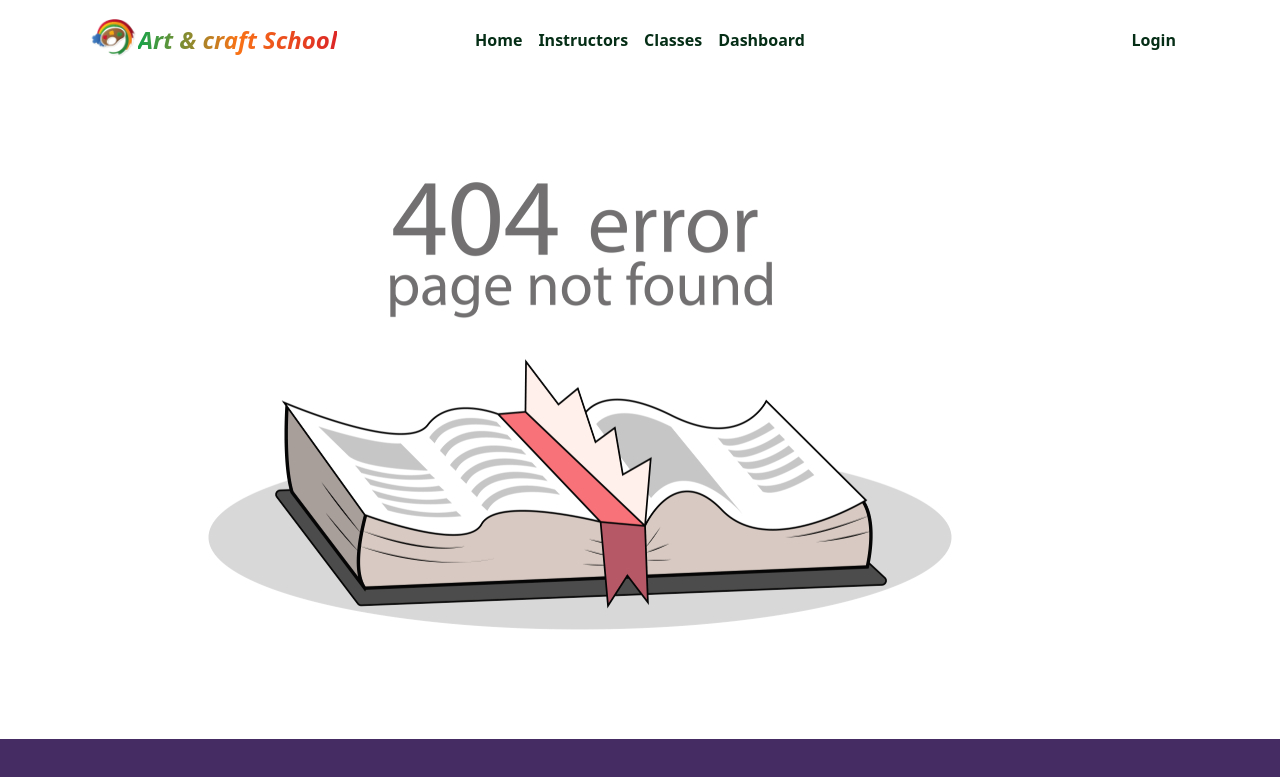
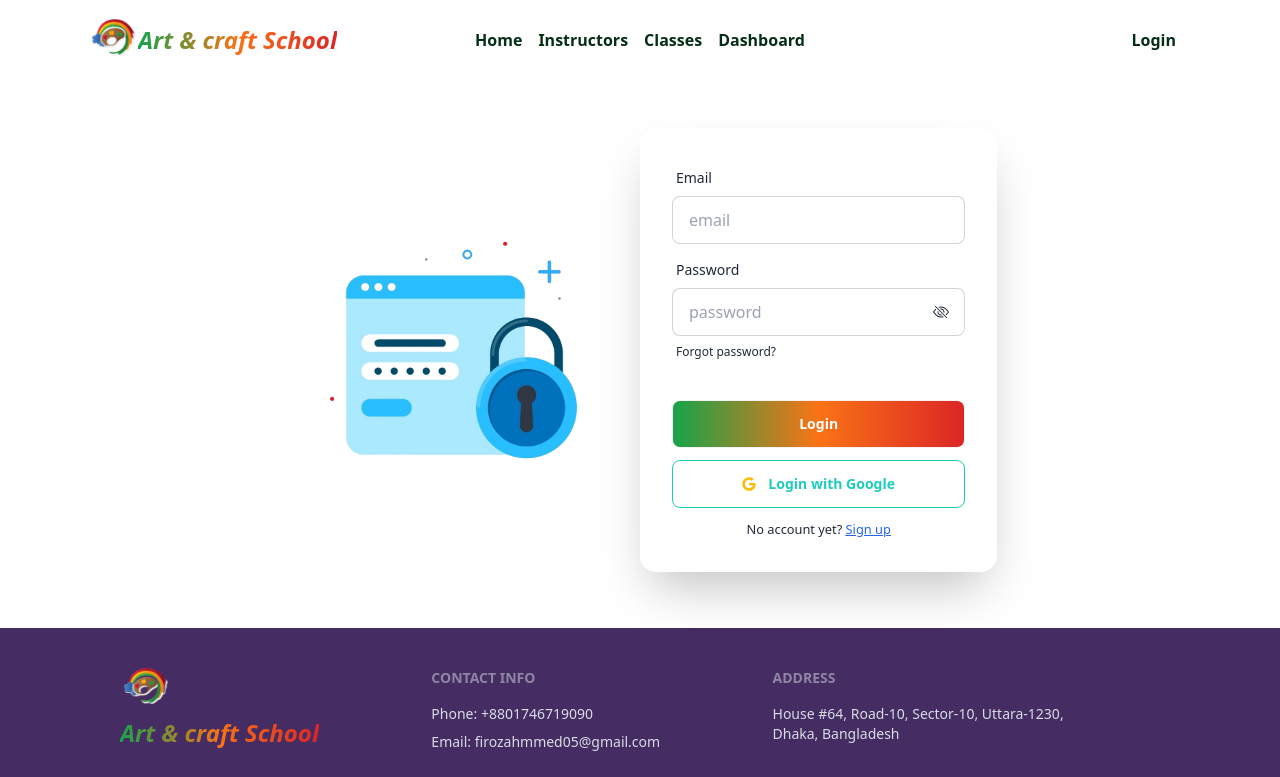
Before and after one commit to firozahmmed1/summer-camp-1, a React (Vite) app: page /login in a window 1280 px wide. Shown: the top 777 px of the page. Built offline with nearby package versions, Linux system fonts and the light colour scheme.

Commit message:
fouth-update

```diff
--- a/package.json
+++ b/package.json
@@ -16,6 +16,8 @@
     "react": "^18.2.0",
     "react-dom": "^18.2.0",
     "react-helmet": "^6.1.0",
+    "react-hook-form": "^7.44.3",
+    "react-icons": "^4.9.0",
     "react-router-dom": "^6.12.0",
     "sort-by": "^1.2.0"
   },
--- /dev/null
+++ b/src/Pages/Home/Home/Login/Login.jsx
@@ -0,0 +1,55 @@
+import { Link } from "react-router-dom";
+import Container from "../../../../Components/Container/Container";
+import { FaGoogle } from "react-icons/fa";
+import { BsEye, BsEyeSlash } from "react-icons/bs";
+import loginformImg from "../../../../assets/Login/login_signup.png"
+import {useState } from "react";
+
+const Login = () => {
+    const [showHidePass, setShowHidePass] = useState(true)
+    return (
+        <Container>
+            <div className="hero mt-10 mb-10">
+                <form className="hero-content lg:w-2/3 flex-col lg:flex-row">
+                    <div className="text-center lg:text-left">
+                       <img src={loginformImg} alt="" />
+                    </div>
+                    <div className="card flex-shrink-0 w-full lg:w-1/2 shadow-2xl bg-base-100">
+                        <div className="card-body">
+                            <div className="form-control">
+                                <label className="label">
+                                    <span className="label-text">Email</span>
+                                </label>
+                                <input type="text" name="email" placeholder="email" className="input input-bordered" />
+                            </div>
+                            <div className="form-control">
+                                <label className="label">
+                                    <span className="label-text">Password</span>
+                                </label>
+                                <div className="flex items-center justify-center">
+                                <input  type={showHidePass ? 'password' : 'text'} name="password" placeholder="password" className="input input-bordered relative w-full"  /><span className="absolute right-12 cursor-pointer">{showHidePass ? <BsEyeSlash onClick={()=> setShowHidePass(!showHidePass)}></BsEyeSlash>: <BsEye onClick={()=>setShowHidePass(!showHidePass)}></BsEye>}</span>
+                                </div>
+
+
+                                <label className="label">
+                                    <a href="#" className="label-text-alt link link-hover">Forgot password?</a>
+                                </label>
+                            </div>
+                            <div className="form-control mt-6">
+                                <button className="btn bg-gradient-to-r from-green-600 via-orange-500 to-red-600 normal-case text-white hover:btn-primary">Login</button>
+                            </div>
+                            <div className="form-control mt-1">
+                                <button className="btn btn-outline btn-accent normal-case"><span className='mr-1'><FaGoogle className="text-[#FBBC05]"></FaGoogle></span> Login with Google</button>
+                            </div>
+
+                            <p className='text-center'><small>No account yet? <span className='underline text-blue-600'><Link to="/signup">Sign up</Link></span></small></p>
+
+                        </div>
+                    </div>
+                </form>
+            </div>
+        </Container>
+    );
+};
+
+export default Login;
--- /dev/null
+++ b/src/Pages/SignUp/SignUp.jsx
@@ -0,0 +1,45 @@
+import React from 'react';
+import { useForm } from 'react-hook-form';
+
+const SignUp = () => {
+    const { register, handleSubmit, errors, watch } = useForm();
+    const onSubmit = (data) => {console.log(data)}
+
+    const password = watch('password');
+  const confirmPassword = watch('confirmPassword');
+    return (
+        <form onSubmit={handleSubmit(onSubmit)}>
+        <div>
+          <label>Password:</label>
+          <input
+            type="password"
+            name="password"
+            ref={register({
+              required: 'Password is required',
+              minLength: {
+                value: 6,
+                message: 'Password should be at least 6 characters long',
+              },
+            })}
+          />
+          {errors.password && <div>{errors.password.message}</div>}
+        </div>
+        <div>
+          <label>Confirm Password:</label>
+          <input
+            type="password"
+            name="confirmPassword"
+            ref={register({
+              validate: (value) =>
+                value === password || 'Passwords do not match',
+            })}
+          />
+          {errors.confirmPassword && <div>{errors.confirmPassword.message}</div>}
+        </div>
+        <button type="submit">Submit</button>
+      </form>
+
+    );
+};
+
+export default SignUp;
--- a/src/Shared/Navbar/Navbar.jsx
+++ b/src/Shared/Navbar/Navbar.jsx
@@ -22,7 +22,7 @@ const Navbar = () => {
                         </ul>
                     </div>
 
-                   <div className="flex justify-center items-center">
+                   <div className=" hidden md:block md:flex justify-center items-center">
                    <Link className=" normal-case text-xl">
                       <img width={50} src={logo} alt="" />
                       </Link>
```
Also changed, not shown: src/Routes/Routes.jsx (+10 -0 lines), 1 other file (tests, documents, lock files or other folders).
